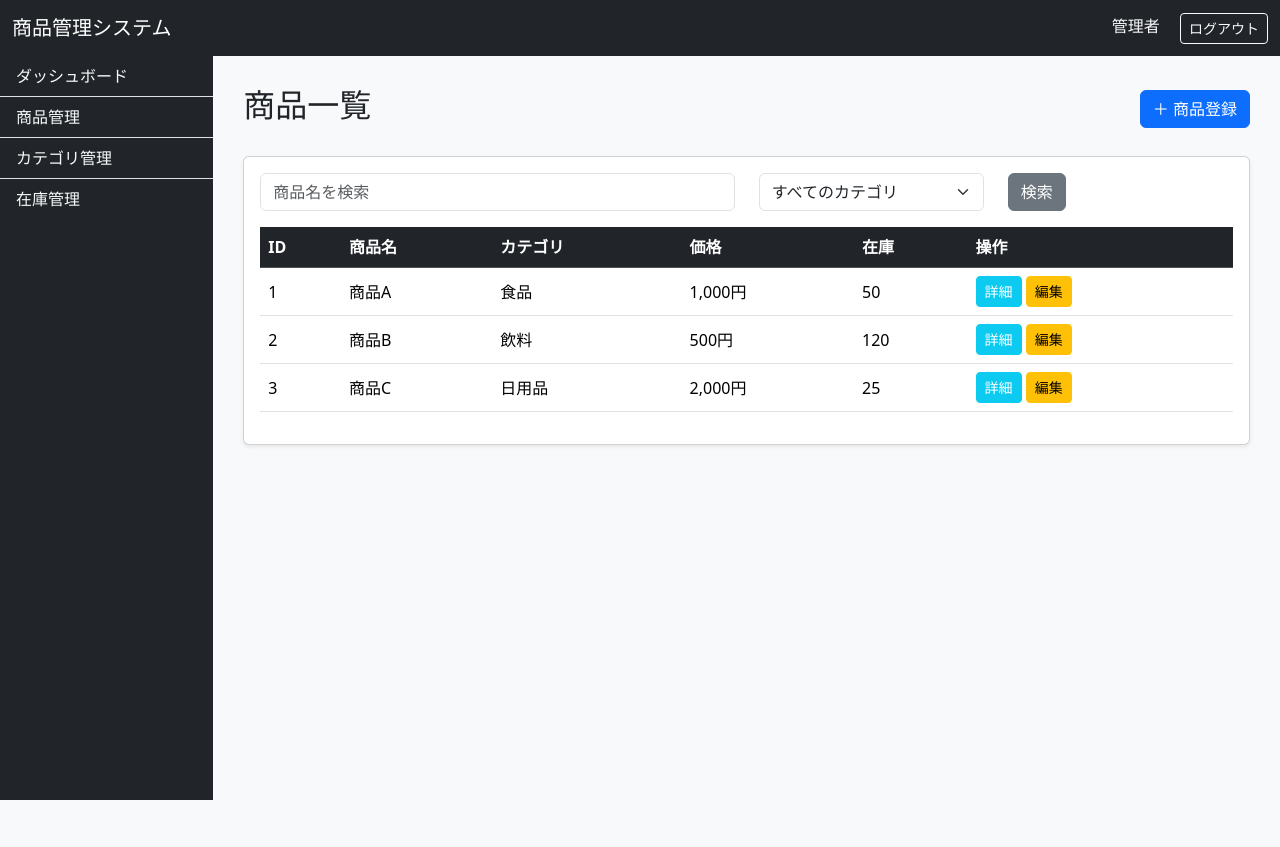
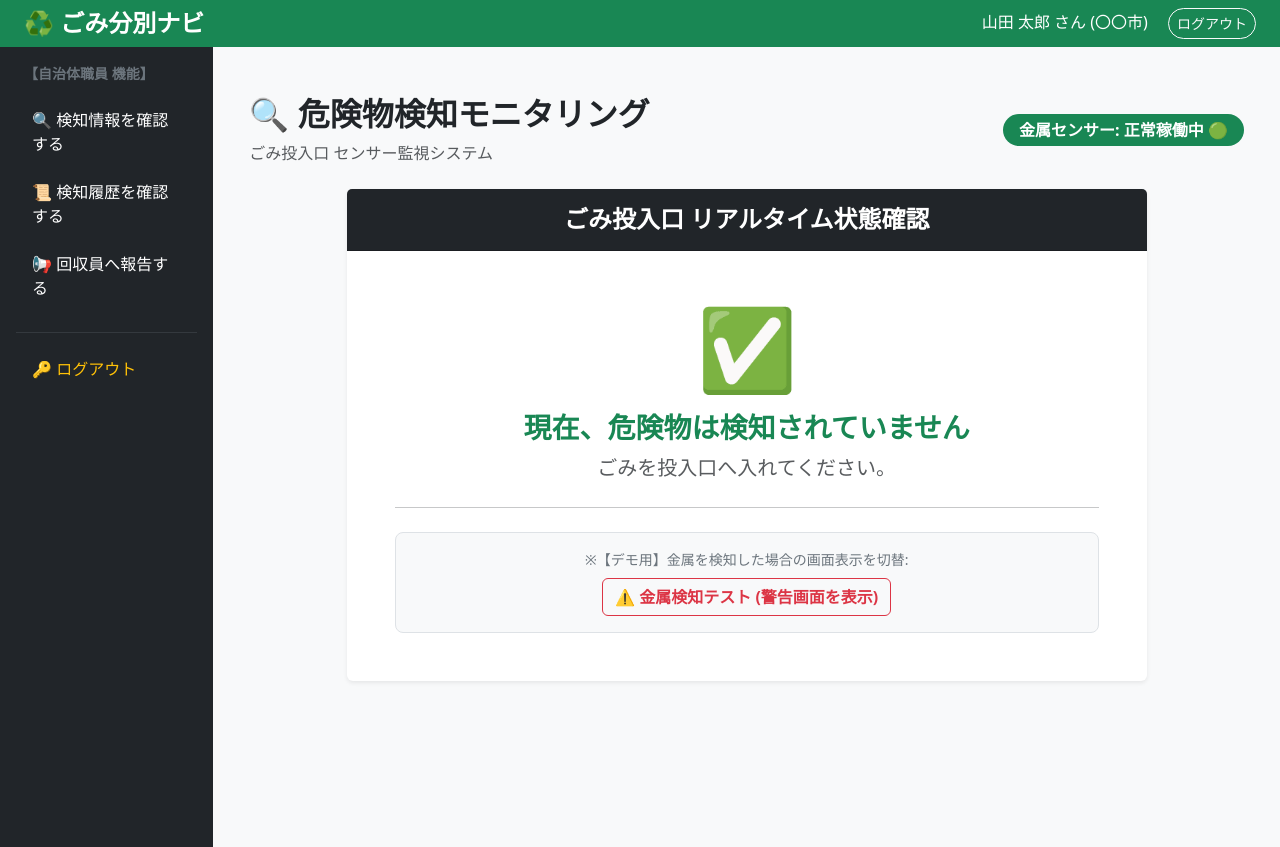
Before and after one commit to Than-sabal/product-management, a Flask app: page /products in a window 1280 px wide. Before the commit the page ends 800 px from the top, so only its background shows below. Run offline with Flask 3, Linux system fonts and the light colour scheme.

Commit message:
login, base, index.html を　updateしました。

```diff
--- a/product-management/app.py
+++ b/product-management/app.py
@@ -1,95 +1,148 @@
-from flask import Flask, render_template, redirect, url_for
+# from flask import Flask, render_template, redirect, url_for
+# app = Flask(__name__)
 
-app = Flask(__name__)
+# # =========================
+# # ログイン
+# # =========================
+# @app.route("/")
+# def index():
+#     return redirect(url_for("login"))
+
+# @app.route("/login")
+# def login():
+#     return render_template("login.html")
+
+# @app.route("/logout")
+# def logout():
+#     return redirect(url_for("login"))
+
+# # =========================
+# # ダッシュボード
+# # =========================
+# @app.route("/dashboard")
+# def dashboard():
+#     return render_template("dashboard.html")
+
+# # =========================
+# # 商品管理
+# # =========================
+# @app.route("/products")
+# def products():
+#     return render_template("products/index.html")
+
+# @app.route("/products/create")
+# def product_create():
+#     return render_template("products/create.html")
+
+# @app.route("/products/<int:product_id>")
+# def product_detail(product_id):
+#     return render_template(
+#         "products/detail.html",
+#         product_id=product_id
+#     )
+
+# @app.route("/products/<int:product_id>/edit")
+# def product_edit(product_id):
+#     return render_template(
+#         "products/edit.html",
+#         product_id=product_id
+#     )
+
+# @app.route("/products/<int:product_id>/delete")
+# def product_delete(product_id):
+#     return render_template(
+#         "products/delete.html",
+#         product_id=product_id
+#     )
+
+# # =========================
+# # カテゴリ
+# # =========================
+# @app.route("/categories")
+# def categories():
+#     return render_template("categories/index.html")
+
+# # =========================
+# # 在庫
+# # =========================
+# @app.route("/stocks")
+# def stocks():
+#     return render_template("stocks/index.html")
+
+# if __name__ == "__main__":
+#     app.run(
+#         host="127.0.0.1",
+#         port=5000,
+#         debug=True
+#     )
 
 
+
+from flask import Flask, render_template, redirect, url_for, request
+app = Flask(__name__)
 # =========================
 # ログイン
 # =========================
-
 @app.route("/")
 def index():
-    return redirect(url_for("login"))
-
-
-@app.route("/login")
+   return redirect(url_for("login"))
+# login route မှာ GET ရော POST ရော လက်ခံအောင် နဲ့ POST ဖြစ်ရင် /products သို့ ရောက်သွားအောင် ပြင်ထားပါတယ်
+@app.route("/login", methods=["GET", "POST"])
 def login():
-    return render_template("login.html")
-
-
+   if request.method == "POST":
+       return redirect(url_for("products"))
+   return render_template("login.html")
 @app.route("/logout")
 def logout():
-    return redirect(url_for("login"))
-
-
+   return redirect(url_for("login"))
 # =========================
 # ダッシュボード
 # =========================
-
 @app.route("/dashboard")
 def dashboard():
-    return render_template("dashboard.html")
-
-
+   return render_template("dashboard.html")
 # =========================
-# 商品管理
+# 商品管理 (Top Page)
 # =========================
-
 @app.route("/products")
 def products():
-    return render_template("products/index.html")
-
-
+   return render_template("products/index.html")
 @app.route("/products/create")
 def product_create():
-    return render_template("products/create.html")
-
-
+   return render_template("products/create.html")
 @app.route("/products/<int:product_id>")
 def product_detail(product_id):
-    return render_template(
-        "products/detail.html",
-        product_id=product_id
-    )
-
-
+   return render_template(
+       "products/detail.html",
+       product_id=product_id
+   )
 @app.route("/products/<int:product_id>/edit")
 def product_edit(product_id):
-    return render_template(
-        "products/edit.html",
-        product_id=product_id
-    )
-
-
+   return render_template(
+       "products/edit.html",
+       product_id=product_id
+   )
 @app.route("/products/<int:product_id>/delete")
 def product_delete(product_id):
-    return render_template(
-        "products/delete.html",
-        product_id=product_id
-    )
-
-
+   return render_template(
+       "products/delete.html",
+       product_id=product_id
+   )
 # =========================
 # カテゴリ
 # =========================
-
 @app.route("/categories")
 def categories():
-    return render_template("categories/index.html")
-
-
+   return render_template("categories/index.html")
 # =========================
 # 在庫
 # =========================
-
 @app.route("/stocks")
 def stocks():
-    return render_template("stocks/index.html")
-
-
+   return render_template("stocks/index.html")
 if __name__ == "__main__":
-    app.run(
-        host="127.0.0.1",
-        port=5000,
-        debug=True
-    )
+   app.run(
+       host="127.0.0.1",
+       port=5000,
+       debug=True
+   )
--- a/product-management/templates/base.html
+++ b/product-management/templates/base.html
@@ -2,133 +2,53 @@
 <html lang="ja">
 <head>
 <meta charset="UTF-8">
-    <meta name="viewport" content="width=device-width, initial-scale=1">
-
-    <title>{% block title %}商品管理システム{% endblock %}</title>
-
-    <!-- Bootstrap 5 -->
-    <link
-        href="https://cdn.jsdelivr.net/npm/bootstrap@5.3.3/dist/css/bootstrap.min.css"
-        rel="stylesheet"
-    >
-
-    <style>
-        body {
-            background-color: #f8f9fa;
-        }
-
-        .sidebar {
-            min-height: calc(100vh - 56px);
-            background-color: #212529;
-        }
-
-        .sidebar a {
-            color: #adb5bd;
-            text-decoration: none;
-        }
-
-        .sidebar a:hover {
-            color: #ffffff;
-            background-color: #343a40;
-        }
-
-        .content {
-            padding: 30px;
-        }
-
-        .card-counter {
-            min-height: 130px;
-        }
-    </style>
-
-    {% block head %}{% endblock %}
+<meta name="viewport" content="width=device-width, initial-scale=1.0">
+<title>{% block title %}危険物検知ナビ{% endblock %}</title>
+<!-- Bootstrap 5 CSS -->
+<link href="https://cdn.jsdelivr.net/npm/bootstrap@5.3.0/dist/css/bootstrap.min.css" rel="stylesheet">
 </head>
-
 <body>
-
-<!-- ナビゲーションバー -->
-<nav class="navbar navbar-dark bg-dark">
+<!-- Top Header Bar -->
+<div class="bg-success text-white py-2 px-4 d-flex justify-content-between align-items-center">
+<h4 class="m-0 fw-bold">♻️ ごみ分別ナビ</h4>
+<div>
+<span class="me-3">山田 太郎 さん (〇〇市)</span>
+<a href="{{ url_for('logout') }}" class="btn btn-outline-light btn-sm rounded-pill">ログアウト</a>
+</div>
+</div>
 <div class="container-fluid">
-
-        <a class="navbar-brand" href="{{ url_for('dashboard') }}">
-            商品管理システム
+<div class="row">
+<!-- ဘယ်ဘက် Sidebar Menu -->
+<div class="col-md-3 col-lg-2 bg-dark text-white p-3 min-vh-100">
+<p class="text-secondary small fw-bold mb-3 px-2">【自治体職員 機能】</p>
+<div class="nav flex-column nav-pills">
+<!-- 1. 検知情報を確認する (Top Page / Products) -->
+<a href="{{ url_for('products') }}" class="nav-link text-white mb-2 fs-6 hover-bg">
+   🔍 検知情報を確認する
 </a>
-
-        <div>
-            <span class="text-light me-3">
-                管理者
-            </span>
-
-            <a
-                href="{{ url_for('logout') }}"
-                class="btn btn-outline-light btn-sm"
-            >
-                ログアウト
+<!-- 2. 検知履歴を確認する (Dashboard) -->
+<a href="{{ url_for('dashboard') }}" class="nav-link text-white mb-2 fs-6 hover-bg">
+   📜 検知履歴を確認する
+</a>
+<!-- 3. 回収員へ報告する (Dashboard) -->
+<a href="{{ url_for('dashboard') }}" class="nav-link text-white mb-2 fs-6 hover-bg">
+   📢 回収員へ報告する
+</a>
+<hr class="text-secondary my-3">
+<!-- 4. ログアウト -->
+<a href="{{ url_for('logout') }}" class="nav-link text-warning mb-2 fs-6 hover-bg">
+   🔑 ログアウト
 </a>
 </div>
-
 </div>
-</nav>
-
-
-<div class="container-fluid">
-    <div class="row">
-
-        <!-- サイドバー -->
-        <nav class="col-md-2 d-none d-md-block sidebar p-0">
-
-            <div class="list-group list-group-flush">
-
-                <a
-                    href="{{ url_for('dashboard') }}"
-                    class="list-group-item list-group-item-action bg-dark text-light"
-                >
-                    ダッシュボード
-                </a>
-
-                <a
-                    href="{{ url_for('products') }}"
-                    class="list-group-item list-group-item-action bg-dark text-light"
-                >
-                    商品管理
-                </a>
-
-                <a
-                    href="{{ url_for('categories') }}"
-                    class="list-group-item list-group-item-action bg-dark text-light"
-                >
-                    カテゴリ管理
-                </a>
-
-                <a
-                    href="{{ url_for('stocks') }}"
-                    class="list-group-item list-group-item-action bg-dark text-light"
-                >
-                    在庫管理
-                </a>
-
-            </div>
-
-        </nav>
-
-
-        <!-- メインコンテンツ -->
-        <main class="col-md-10 content">
-
+<!-- Main Content Area -->
+<div class="col-md-9 col-lg-10 p-4 bg-light">
    {% block content %}
    {% endblock %}
-
-        </main>
-
 </div>
 </div>
-
-
-<script
-    src="https://cdn.jsdelivr.net/npm/bootstrap@5.3.3/dist/js/bootstrap.bundle.min.js">
-</script>
-
-{% block scripts %}{% endblock %}
-
+</div>
+<!-- Bootstrap JS -->
+<script src="https://cdn.jsdelivr.net/npm/bootstrap@5.3.0/dist/js/bootstrap.bundle.min.js"></script>
 </body>
 </html>
--- a/product-management/templates/products/index.html
+++ b/product-management/templates/products/index.html
@@ -1,163 +1,74 @@
 {% extends "base.html" %}
-
 {% block title %}
-商品一覧
+検知情報確認 | ごみ分別ナビ
 {% endblock %}
-
 {% block content %}
-
+<div class="container py-4">
+<!-- Header -->
 <div class="d-flex justify-content-between align-items-center mb-4">
-
-    <h2>商品一覧</h2>
-
-    <a
-        href="{{ url_for('product_create') }}"
-        class="btn btn-primary"
-    >
-        ＋ 商品登録
-    </a>
-
+<div>
+<h2 class="fw-bold text-dark">🔍 危険物検知モニタリング</h2>
+<p class="text-muted mb-0">ごみ投入口 センサー監視システム</p>
 </div>
-
-
-<div class="card shadow-sm">
-
-    <div class="card-body">
-
-        <div class="row mb-3">
-
-            <div class="col-md-6">
-
-                <input
-                    type="text"
-                    class="form-control"
-                    placeholder="商品名を検索"
-                >
-
+<div>
+<span class="badge bg-success fs-6 px-3 py-2 rounded-pill">
+               金属センサー: 正常稼働中 🟢
+</span>
 </div>
-
-            <div class="col-md-3">
-
-                <select class="form-select">
-
-                    <option>すべてのカテゴリ</option>
-                    <option>食品</option>
-                    <option>飲料</option>
-                    <option>日用品</option>
-
-                </select>
-
 </div>
-
-            <div class="col-md-2">
-
-                <button class="btn btn-secondary">
-                    検索
+<!-- 通常時：検知情報を確認する -->
+<div id="normal-state" class="card shadow-sm border-0 mb-4 mx-auto" style="max-width: 800px;">
+<div class="card-header bg-dark text-white py-3 text-center">
+<h4 class="fw-bold mb-0">ごみ投入口 リアルタイム状態確認</h4>
+</div>
+<div class="card-body p-5 text-center">
+<div class="mb-4">
+<div class="display-1 text-success mb-3">✅</div>
+<h3 class="fw-bold text-success">現在、危険物は検知されていません</h3>
+<p class="text-muted fs-5 mt-2">ごみを投入口へ入れてください。</p>
+</div>
+<hr class="my-4">
+<!-- デモ用：金属検知切替ボタン -->
+<div class="bg-light p-3 rounded-3 border">
+<p class="small text-secondary mb-2">※【デモ用】金属を検知した場合の画面表示を切替:</p>
+<button type="button" class="btn btn-outline-danger fw-bold" onclick="showWarning()">
+                   ⚠️ 金属検知テスト (警告画面を表示)
 </button>
-
 </div>
-
 </div>
-
-
-        <div class="table-responsive">
-
-            <table class="table table-hover align-middle">
-
-                <thead class="table-dark">
-
-                    <tr>
-                        <th>ID</th>
-                        <th>商品名</th>
-                        <th>カテゴリ</th>
-                        <th>価格</th>
-                        <th>在庫</th>
-                        <th>操作</th>
-                    </tr>
-
-                </thead>
-
-                <tbody>
-
-                    <tr>
-                        <td>1</td>
-                        <td>商品A</td>
-                        <td>食品</td>
-                        <td>1,000円</td>
-                        <td>50</td>
-                        <td>
-                            <a
-                                href="{{ url_for('product_detail', product_id=1) }}"
-                                class="btn btn-sm btn-info text-white"
-                            >
-                                詳細
-                            </a>
-
-                            <a
-                                href="{{ url_for('product_edit', product_id=1) }}"
-                                class="btn btn-sm btn-warning"
-                            >
-                                編集
-                            </a>
-                        </td>
-                    </tr>
-
-
-                    <tr>
-                        <td>2</td>
-                        <td>商品B</td>
-                        <td>飲料</td>
-                        <td>500円</td>
-                        <td>120</td>
-                        <td>
-                            <a
-                                href="{{ url_for('product_detail', product_id=2) }}"
-                                class="btn btn-sm btn-info text-white"
-                            >
-                                詳細
-                            </a>
-
-                            <a
-                                href="{{ url_for('product_edit', product_id=2) }}"
-                                class="btn btn-sm btn-warning"
-                            >
-                                編集
-                            </a>
-                        </td>
-                    </tr>
-
-
-                    <tr>
-                        <td>3</td>
-                        <td>商品C</td>
-                        <td>日用品</td>
-                        <td>2,000円</td>
-                        <td>25</td>
-                        <td>
-                            <a
-                                href="{{ url_for('product_detail', product_id=3) }}"
-                                class="btn btn-sm btn-info text-white"
-                            >
-                                詳細
-                            </a>
-
-                            <a
-                                href="{{ url_for('product_edit', product_id=3) }}"
-                                class="btn btn-sm btn-warning"
-                            >
-                                編集
-                            </a>
-                        </td>
-                    </tr>
-
-                </tbody>
-
-            </table>
-
 </div>
-
+<!-- 金属検知時：警告表示・撮影・保存 -->
+<div id="warning-state" class="card shadow-lg border-danger mx-auto d-none" style="max-width: 800px;">
+<div class="card-header bg-danger text-white py-3 text-center">
+<h2 class="fw-bold mb-0">🚨 危険物を検知しました！</h2>
 </div>
-
+<div class="card-body p-5 text-center">
+<h3 class="fw-bold text-danger mb-3">【警告】金属・危険物が含まれています</h3>
+<p class="fs-4 text-dark mb-4">
+               リチウムイオン電池・モバイルバッテリー等の可能性があります。<br>
+<strong>一般ごみへの投入は絶対におやめください。</strong>
+</p>
+<div class="alert alert-secondary d-inline-block px-4 py-3 mb-4">
+<div class="fw-bold fs-5 text-dark">
+                   📷 人物撮影（動画・写真）および 検知情報を保存しました
 </div>
-
+</div>
+<div>
+<button type="button" class="btn btn-secondary btn-sm" onclick="showNormal()">
+                   🔄 確認画面に戻る
+</button>
+</div>
+</div>
+</div>
+</div>
+<script>
+   function showWarning() {
+       document.getElementById('normal-state').classList.add('d-none');
+       document.getElementById('warning-state').classList.remove('d-none');
+   }
+   function showNormal() {
+       document.getElementById('warning-state').classList.add('d-none');
+       document.getElementById('normal-state').classList.remove('d-none');
+   }
+</script>
 {% endblock %}
```
Also changed, not shown: product-management/templates/login.html (+21 -44 lines). Lines whose indentation alone changed are shown as unchanged.
